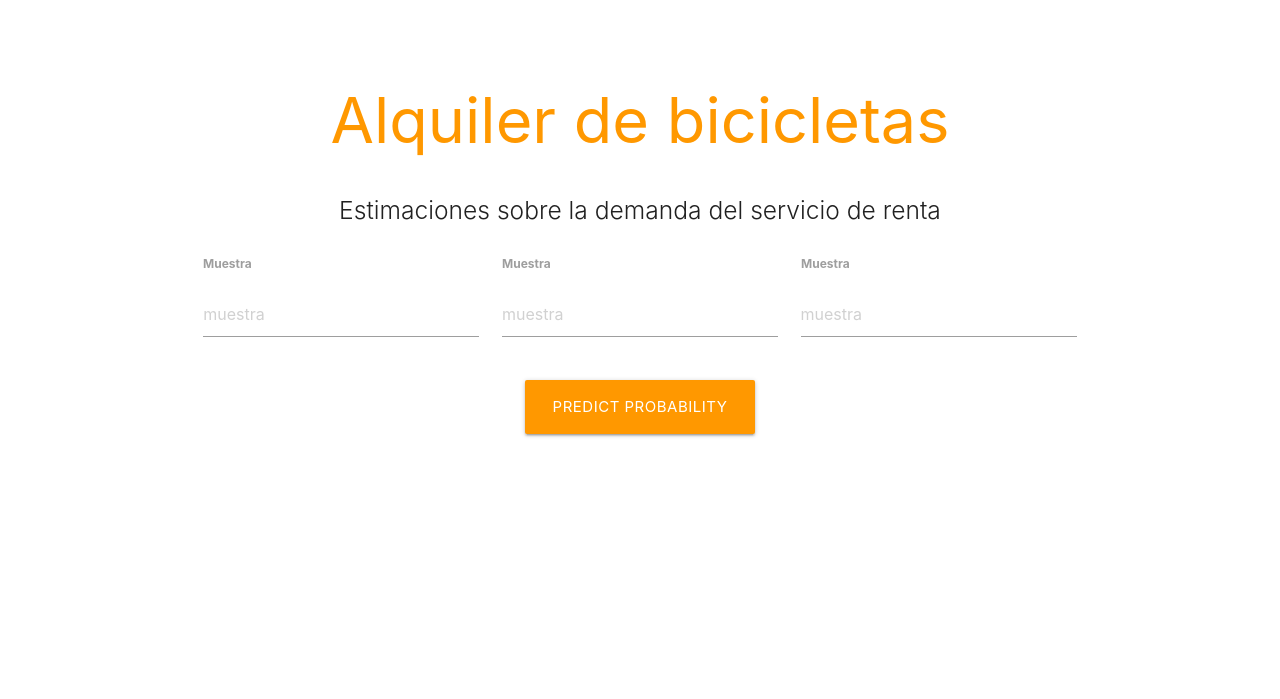
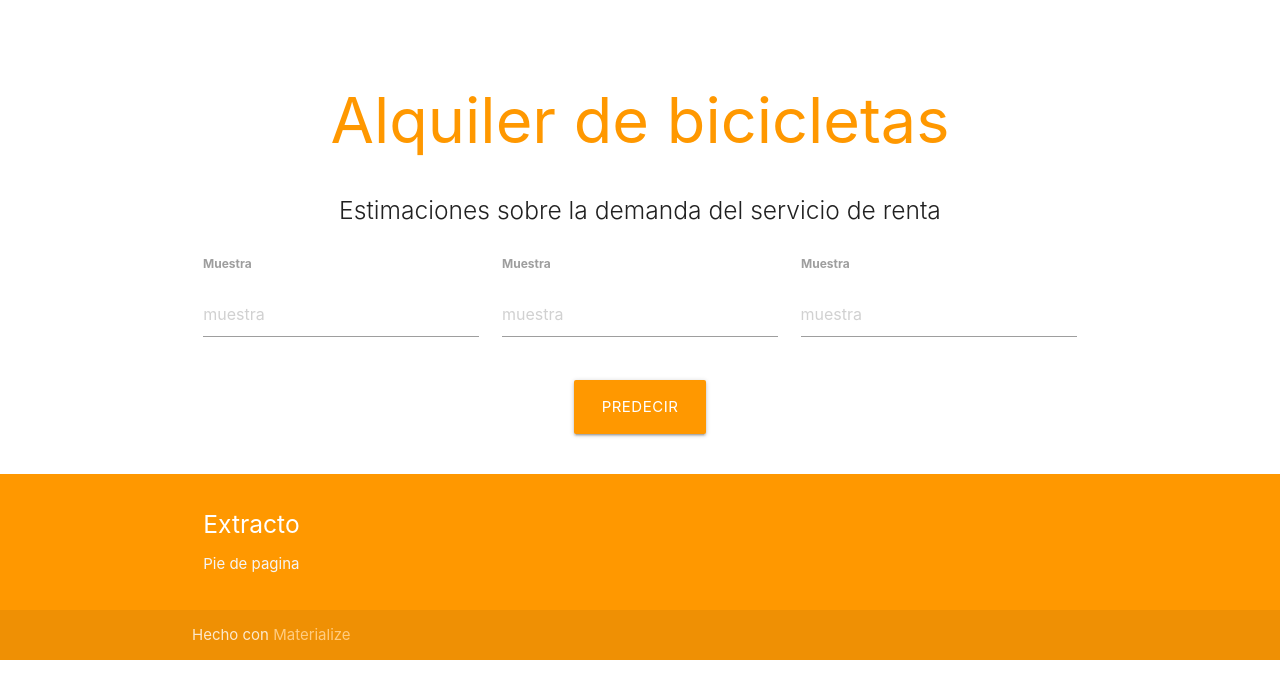
Before and after one commit to JoelBuenrostro/Renta-de-bicicletas, a Flask app: page / in a window 1280 px wide. Shown: the part 80-779 px from the top of the page. Run offline with Flask 2, Linux system fonts and the light colour scheme.

Commit message:
Actualización de pie de pagina
Se agrega el pie de pagina y en enlace de referencia a Materialize

```diff
--- a/templates/index.html
+++ b/templates/index.html
@@ -63,18 +63,31 @@
                     </div>
 
                     <div class="row center">
-
-                        <button type="submit" class="btn-large waves-effect waves-light orange">Predict
-                            Probability</button>
+                        <button type="submit" class="btn-large waves-effect waves-light orange">Predecir</button>
                     </div>
                 </form>
             </div>
-
-            <br>
-            {{pred}}<br>
-
         </div>
     </div>
+
+    <!-- Footer-->
+    <footer class="page-footer orange">
+        <div class="container">
+            <div class="row">
+                <div class="col l6 s12">
+                    <h5 class="white-text">Extracto</h5>
+                    <p class="grey-text text-lighten-4">Pie de pagina</p>
+                </div>
+            </div>
+        </div>
+        <div class="footer-copyright">
+            <div class="container">
+                Hecho con <a class="orange-text text-lighten-3" href="http://materializecss.com">Materialize</a>
+            </div>
+        </div>
+    </footer>
+    <!-- End Footer -->
+
     <!-- Compiled and minified JavaScript -->
     <script src="https://cdnjs.cloudflare.com/ajax/libs/materialize/1.0.0/js/materialize.min.js"></script>
 </body>
```
